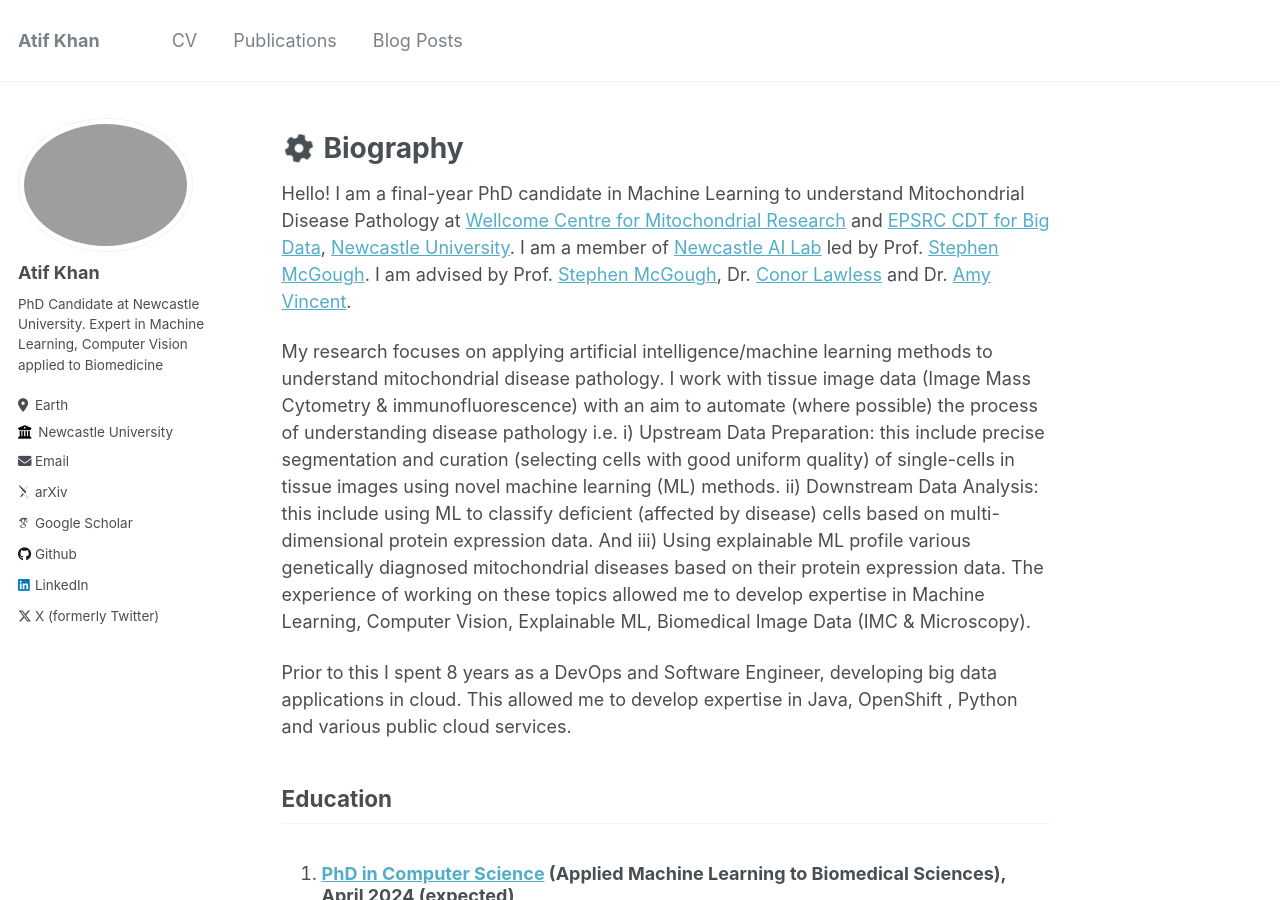
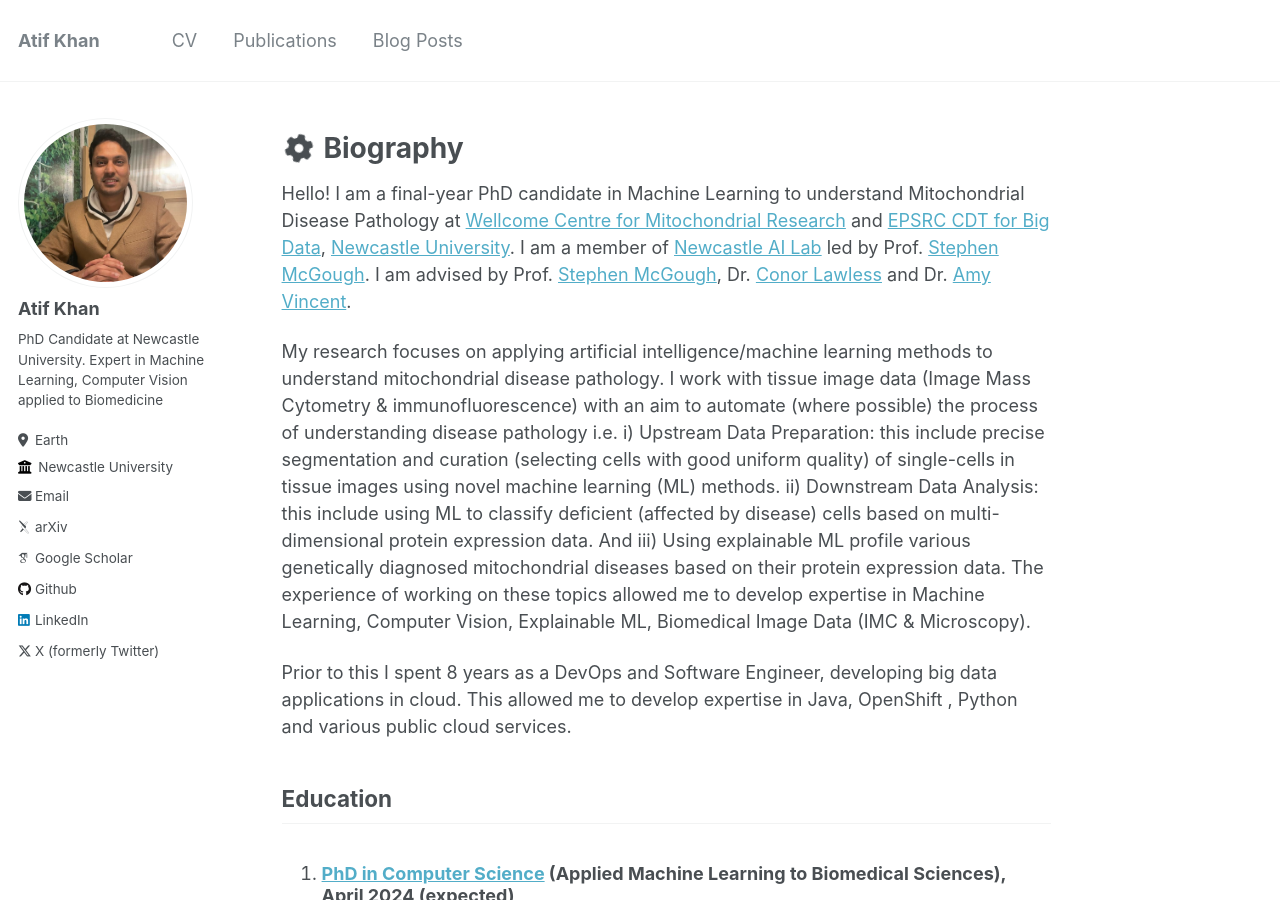
Before and after one commit to atifkhanncl/atifkhanncl.github.io, a Jekyll site: the page built from _pages/about.md, in a window 1280 px wide and 900 px high. Built offline with Jekyll 4.4.1, drawn with Linux system fonts in a browser that asks for light colours; some web fonts are replaced.

Commit message:
Update _config.yml

```diff
--- a/_config.yml
+++ b/_config.yml
@@ -21,7 +21,7 @@ repository               : "atifkhanncl.github.io"
 #               Additional customization can be done by editing /_includes/author-profile.html
 author:
   # Biographic information
-  avatar           : #
+  avatar           : "profile.jpg"
   name             : "Atif Khan"
   pronouns         : #
   bio              : "PhD Candidate at Newcastle University. Expert in Machine Learning, Computer Vision applied to Biomedicine"
```
